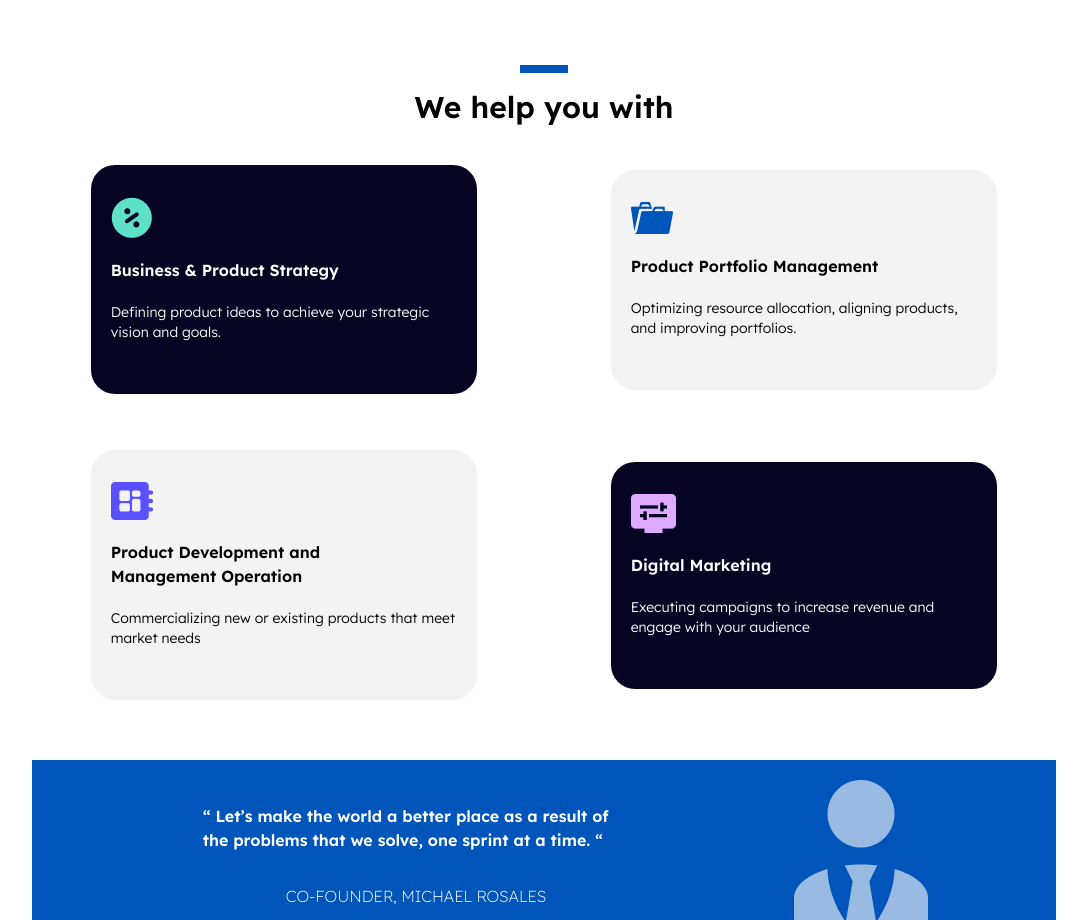
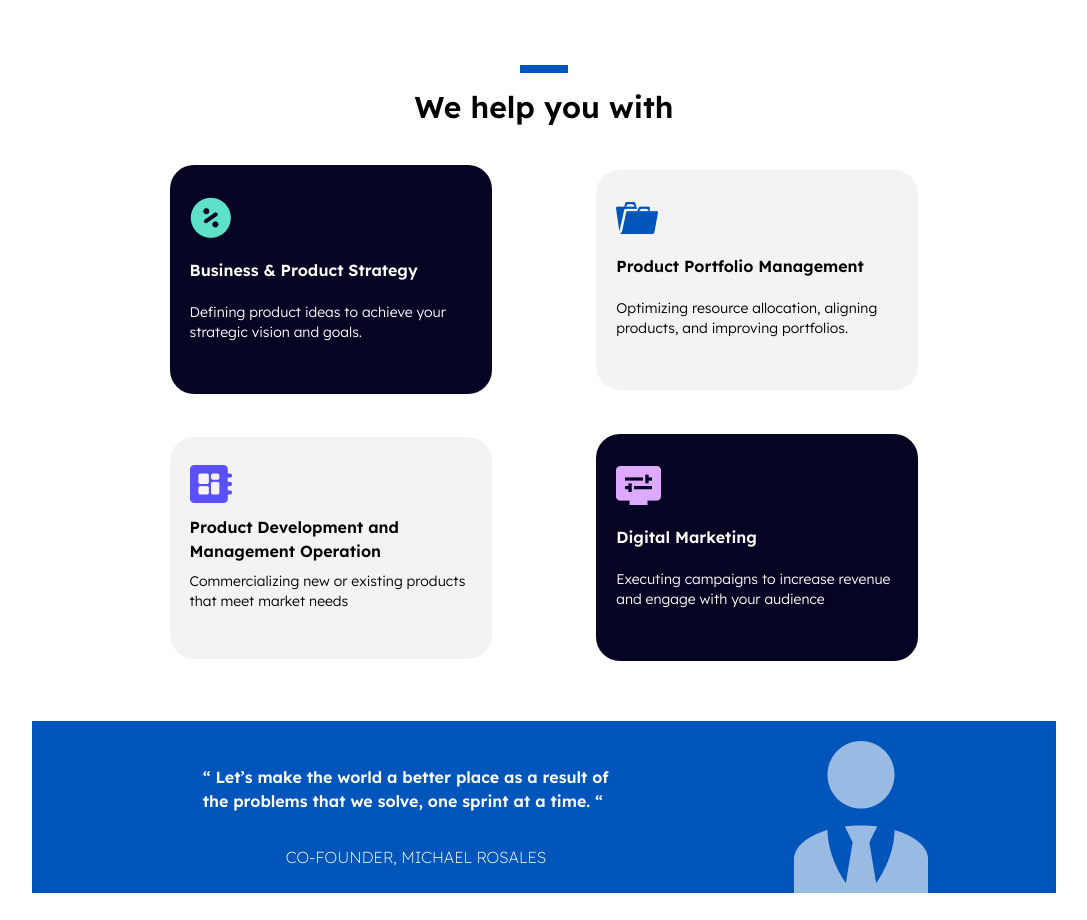
Before and after one commit to EdgarAmpiire/blueprints-web, a React (Create React App) app: page / in a window 1280 px wide. Shown: the part 480-1400 px from the top of the page, without its empty margins (96-1183 px from the left). Built offline with nearby package versions, Linux system fonts and the light colour scheme; what tw-elements would draw is missing.

Commit message:
contact us - team form

```diff
--- a/src/features/home/components/HomeServices.jsx
+++ b/src/features/home/components/HomeServices.jsx
@@ -76,7 +76,9 @@ export const HomeServices = () => {
           </div>
         </div> */}
 
-        <div className=" w-full   py-5 px-5 rounded-lg mt-5 gap-14 grid grid-cols-2">
+<div className="flex justify-center items-center">
+
+        <div className=" w-10/12   py-5 px-5 rounded-lg mt-5 gap-10 grid grid-cols-2">
           <div className="w-12/12 flex justify-center items-center">
             <div className="rounded-3xl bg-[#050422] py-8 px-5 w-10/12 ">
               <div>
@@ -111,6 +113,24 @@ export const HomeServices = () => {
           </div>
 
           <div className="w-12/12 flex justify-center items-center">
+            <div className="rounded-3xl bg-[#F3F3F3] py-7 px-5 w-10/12 ">
+              <div>
+                <img src={management} alt="" />
+              </div>
+              <div>
+                <h1 className="text-black mt-3 font-semibold">
+                                Product Development and Management Operation
+
+                </h1>
+                <p className="text-black mt-2 font-light text-sm mb-5">
+                Commercializing new or existing products that meet market needs
+
+                </p>
+              </div>
+            </div>
+          </div>
+
+          {/* <div className="w-12/12 flex justify-center items-center">
             <div className="rounded-3xl bg-[#F3F3F3] py-8 px-5 w-10/12 ">
               <div>
                 <img src={management} alt="" />
@@ -124,7 +144,7 @@ export const HomeServices = () => {
                 </p>
               </div>
             </div>
-          </div>
+          </div> */}
 
           <div className="w-12/12 flex justify-center items-center">
             <div className="rounded-3xl bg-[#050422] py-8 px-5 w-10/12 ">
@@ -142,6 +162,8 @@ export const HomeServices = () => {
             </div>
           </div>
         </div>
+</div>
+
       </div>
     </div>
   );
```
